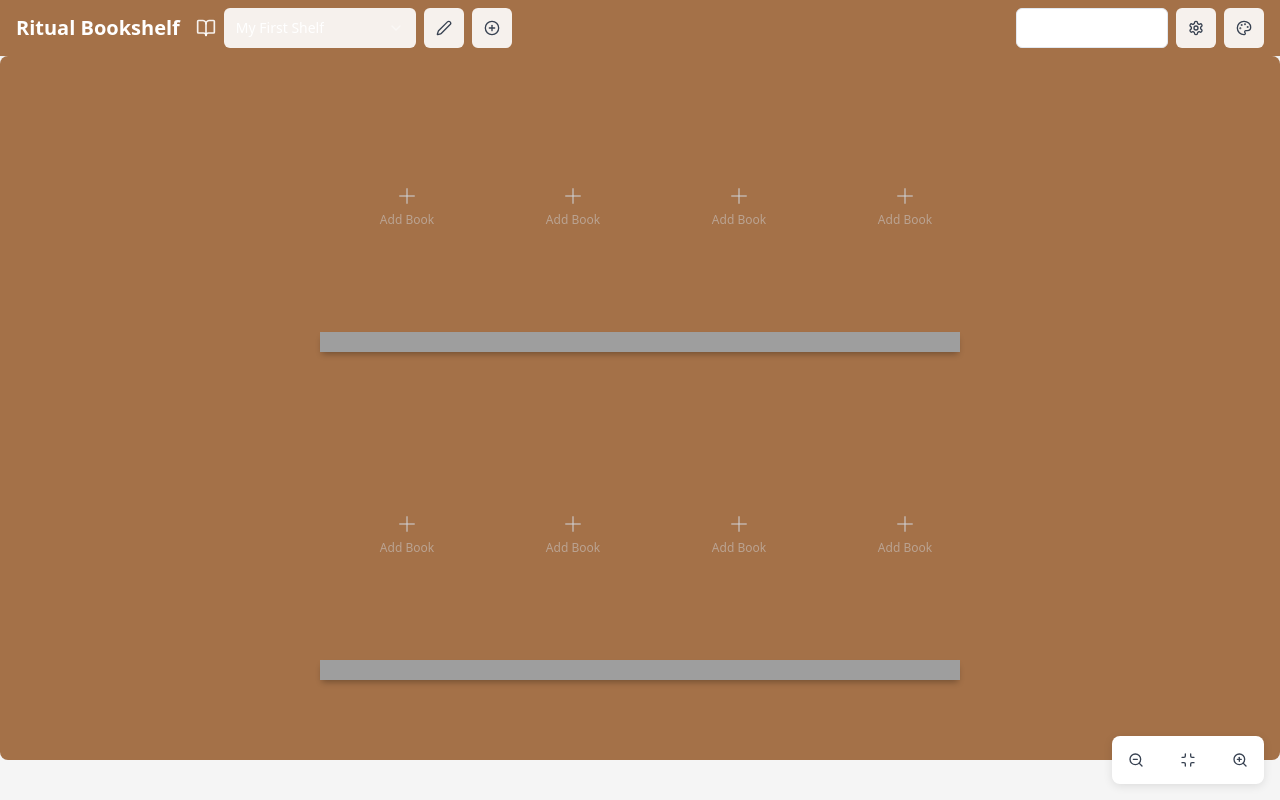
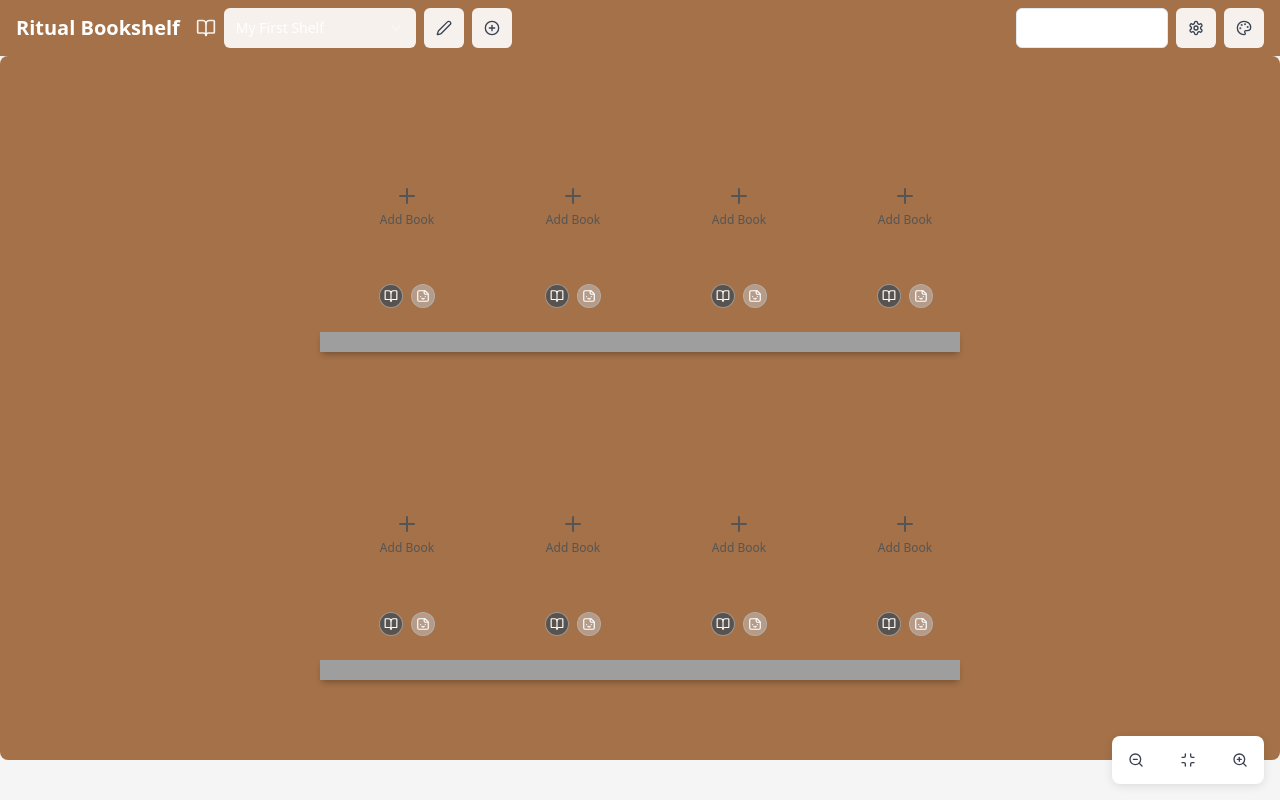
Before and after one commit to hkcm91/ritual-shelf-sticker-book, a React (Vite) app: page / in a window 1280 px wide. Built offline with nearby package versions, Linux system fonts and the light colour scheme; grey boxes are pictures that could not be loaded.

Commit message:
feat: Add slot type toggle to slots
Adds the book/sticker toggle to the slots in the bookshelf grid.

```diff
--- a/src/components/BookSlot.tsx
+++ b/src/components/BookSlot.tsx
@@ -116,7 +116,7 @@ const BookSlot: React.FC<BookSlotProps> = ({ position }) => {
           />
         )}
 
-        {/* Only show toggle group when slot is empty */}
+        {/* Always show toggle group when slot is empty */}
         <SlotTypeToggle
           slotType={slotType}
           handleTypeToggle={handleTypeToggle}
--- a/src/components/EmptySlot.tsx
+++ b/src/components/EmptySlot.tsx
@@ -23,7 +23,7 @@ const EmptySlot: React.FC<EmptySlotProps> = ({
 }) => {
   const [showUrlDialog, setShowUrlDialog] = useState(false);
   const [imageUrl, setImageUrl] = useState('');
-  const { addBook, openModal, activeShelfId } = useBookshelfStore();
+  const { addBook, openModal, activeShelfId, slots } = useBookshelfStore();
 
   // Set accept attribute based on slot type
   const acceptAttr = slotType === "book"
@@ -114,16 +114,31 @@ const EmptySlot: React.FC<EmptySlotProps> = ({
   return (
     <>
       <div
-        className="absolute inset-0 flex flex-col items-center justify-center cursor-pointer"
+        className="absolute inset-0 flex flex-col items-center justify-center cursor-pointer transition-colors"
         onClick={handleClick}
+        style={{
+          background: `transparent`,
+          ":hover": {
+            background: slots.emptyHoverBg
+          }
+        }}
       >
-        <Plus className="w-6 h-6 text-gray-300/50" />
-        <span className="text-xs text-gray-300/50 mt-1">
+        <Plus
+          className="w-6 h-6"
+          style={{ color: slots.addButtonColor }}
+        />
+        <span
+          className="text-xs mt-1"
+          style={{ color: slots.addButtonColor }}
+        >
           {slotType === "book" ? "Add Book" : "Add Sticker"}
         </span>
 
         {slotType === "sticker" && (
-          <span className="text-xs text-gray-300/30 mt-1">
+          <span
+            className="text-xs mt-1 opacity-70"
+            style={{ color: slots.addButtonColor }}
+          >
             (Alt+Click for URL)
           </span>
         )}
--- a/src/components/SlotTypeToggle.tsx
+++ b/src/components/SlotTypeToggle.tsx
@@ -1,32 +1,54 @@
 
 import React from 'react';
+import { useBookshelfStore } from '@/store/bookshelfStore';
+import { BookOpen, Sticker } from 'lucide-react';
 
 type SlotTypeToggleProps = {
   slotType: "book" | "sticker";
   handleTypeToggle: (value: string) => void;
-  isVisible?: boolean; // Add visibility prop
+  isVisible?: boolean;
 };
 
 const SlotTypeToggle: React.FC<SlotTypeToggleProps> = ({
   slotType,
   handleTypeToggle,
-  isVisible = true // Default to visible
+  isVisible = true
 }) => {
+  const { slots } = useBookshelfStore();
+
   // If not visible, don't render anything
   if (!isVisible) return null;
 
   return (
-    <div className="slot-toggle-container">
+    <div className="slot-toggle-container absolute bottom-2 left-1/2 transform -translate-x-1/2 flex space-x-2">
       <button
-        className={`book-toggle-dot ${slotType === 'book' ? 'active' : ''}`}
-        onClick={() => handleTypeToggle('book')}
+        className="toggle-dot flex items-center justify-center w-6 h-6 rounded-full border transition-colors duration-200"
+        style={{
+          backgroundColor: slotType === 'book' ? slots.toggleActiveColor : slots.toggleInactiveColor,
+          borderColor: slots.toggleBorderColor
+        }}
+        onClick={(e) => {
+          e.stopPropagation();
+          handleTypeToggle('book');
+        }}
         aria-label="Switch to book mode"
-      />
+      >
+        <BookOpen size={14} className="text-white" />
+      </button>
       <button
-        className={`sticker-toggle-dot ${slotType === 'sticker' ? 'active' : ''}`}
-        onClick={() => handleTypeToggle('sticker')}
+        className="toggle-dot flex items-center justify-center w-6 h-6 rounded-full border transition-colors duration-200"
+        style={{
+          backgroundColor: slotType === 'sticker' ? slots.toggleActiveColor : slots.toggleInactiveColor,
+          borderColor: slots.toggleBorderColor
+        }}
+        onClick={(e) => {
+          e.stopPropagation();
+          handleTypeToggle('sticker');
+        }}
         aria-label="Switch to sticker mode"
-      />
+      >
+        <Sticker size={14} className="text-white" />
+      </button>
     </div>
   );
 };
```
